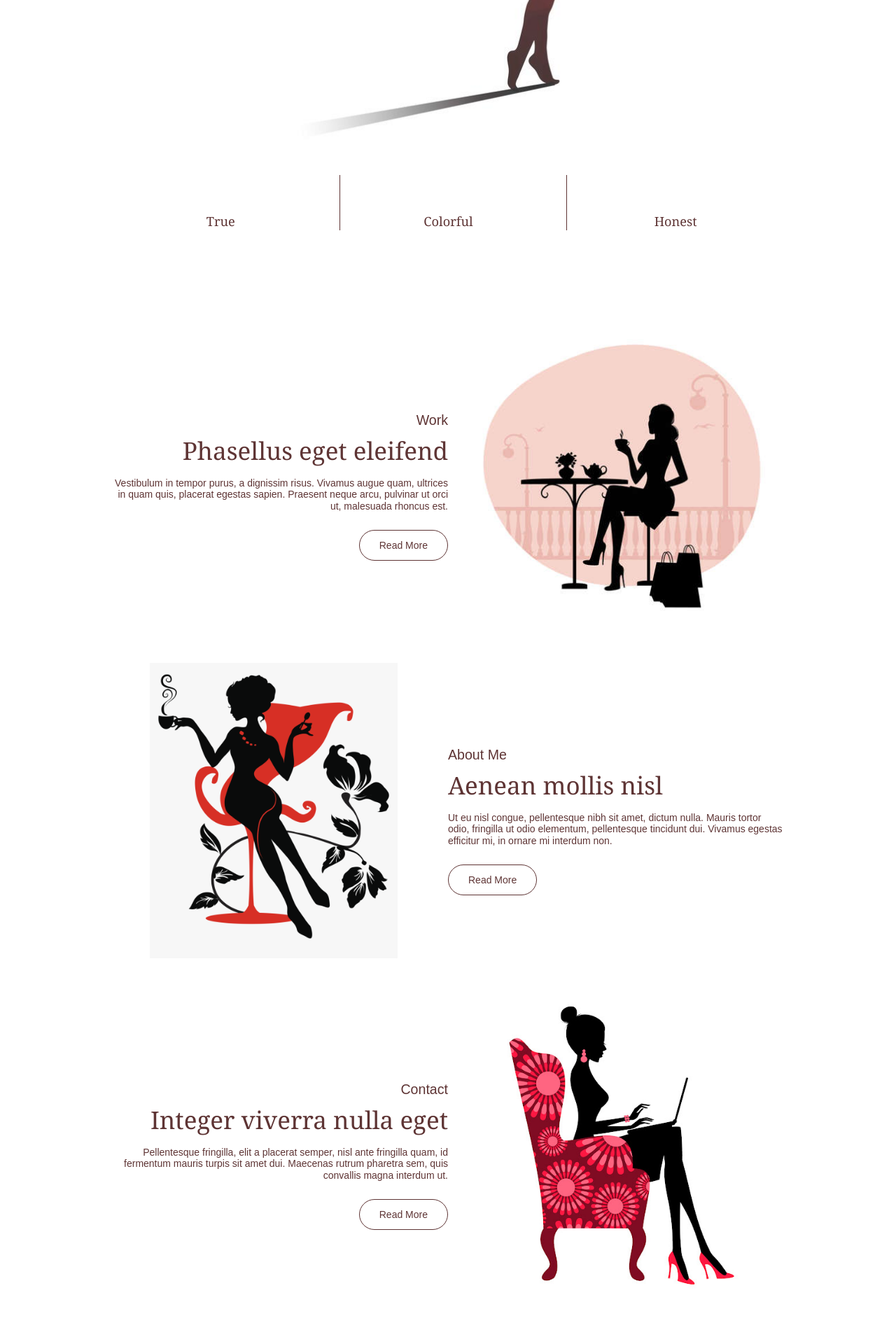
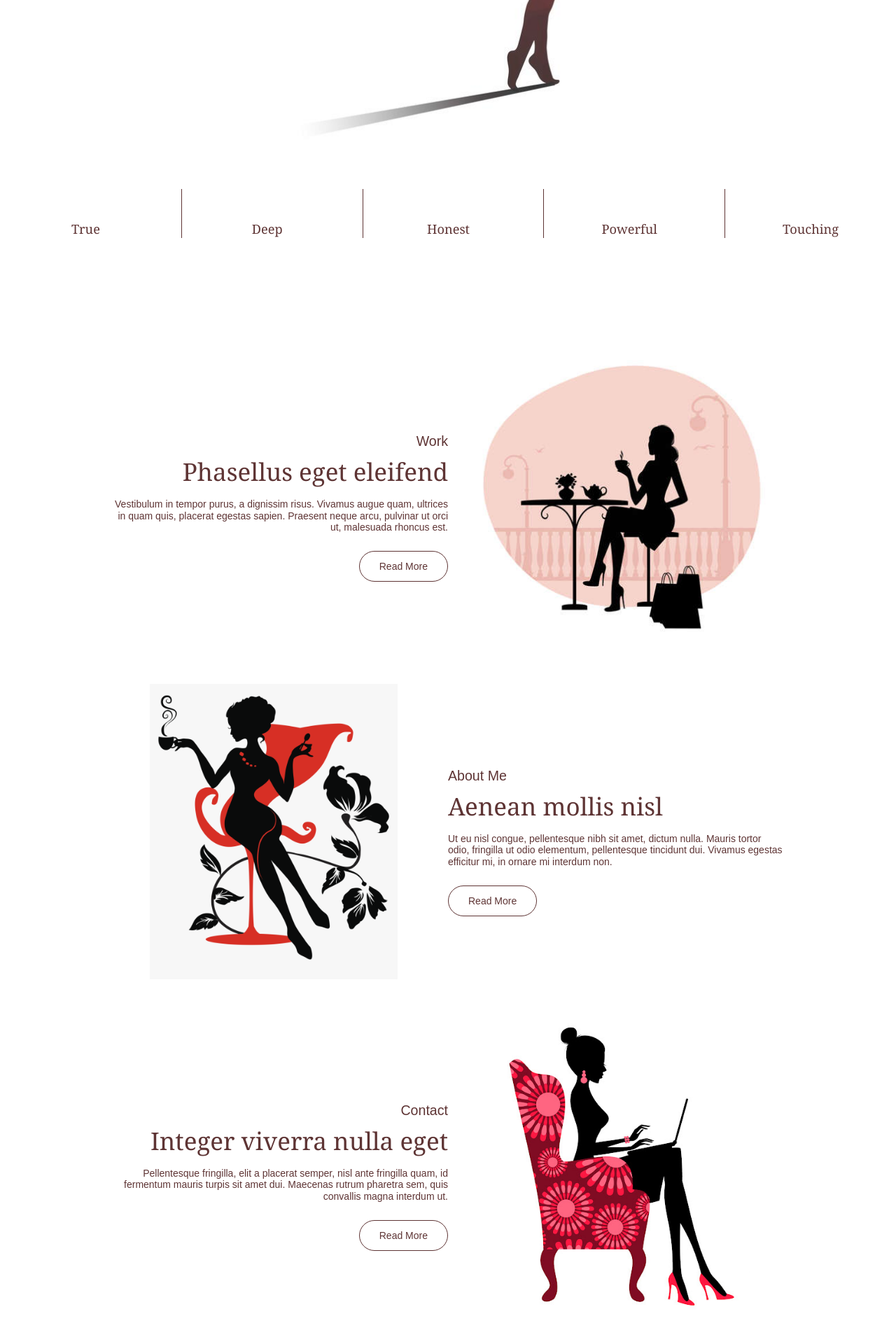
Before and after one commit to doshky/doshky.com, a Jekyll site: the page built from index.html, in a window 1280 px wide. Shown: the part 545-2465 px from the top of the page at 70% size. Built offline with Jekyll 4.4.1, drawn with Linux system fonts in a browser that asks for light colours.

Commit message:
'Features' section styles updated

```diff
--- a/_includes/features.html
+++ b/_includes/features.html
@@ -3,7 +3,7 @@
 	{% for feature in include.features %}
 
 		<li class= "entry feature-entry">
-			<i class= "feature-entry-icon">{{ feature.iconCode }}</i>
+			<i class= "feature-entry-icon">&#xf4b2;</i>
 			{% include heading.html
 				level = 3
 				text = feature.heading.text
--- a/assets/css/features.css
+++ b/assets/css/features.css
@@ -1,11 +1,14 @@
 .features {
 	--feature-entry-list-width: var( --page-inner-width );
-	--feature-entry-list-column-count: 3;
+	--feature-entry-list-width: auto;
+	--feature-entry-list-column-count: 5;
 	--feature-entry-list-column-gutter-x: 1em;
-	--feature-entry-list-padding-y: 0em;
+	--feature-entry-list-padding-y: 1.4em;
 
 	--feature-entry-padding-y: 0em;
 	--feature-entry-width: calc( ( 100% - ( var( --feature-entry-list-column-count ) - 1 ) * var( --feature-entry-list-column-gutter-x ) ) / var( --feature-entry-list-column-count ) );
+
+	--feature-entry-element-distance-y: 0.5em;
 
 	--feature-entry-heading-padding-y: 0.2em;
 
@@ -13,6 +16,7 @@
 
 /*.features {
 	border-style: solid; border-width: 1px 0;
+	background-color: var( --main-color ); color: var( --light-gray-color );
 
 } */
 
@@ -21,6 +25,8 @@
 	margin-left: auto; margin-right: auto;
 	width: var( --feature-entry-list-width );
 	padding-top: var( --feature-entry-list-padding-y ); padding-bottom: var( --feature-entry-list-padding-y );
+	/*border-style: solid; border-width: 1px 0; border-color: var( --main-color ); */
+	/*background-color: var( --main-color ); color: var( --light-gray-color ); */
 
 }
 
@@ -35,7 +41,7 @@
 
 }
 
-.feature-entry:nth-child( 3n + 1 ) {
+.feature-entry:nth-child( 5n + 1 ) {
 	margin-left: 0;
 
 }
@@ -46,7 +52,7 @@
 }
 
 .feature-entry > * + * {
-	margin-top: 1em;
+	margin-top: var( --feature-entry-element-distance-y );
 
 }
 
```
Also changed, not shown: _data/features.json (+21 -1 lines).
